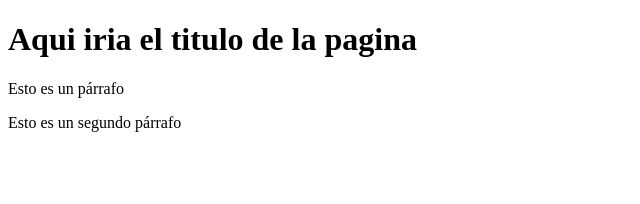
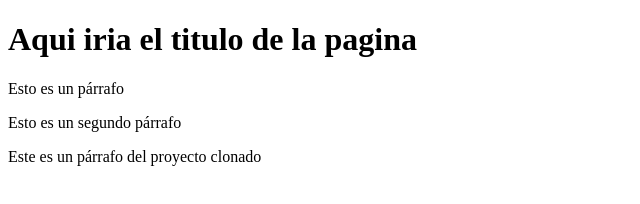
Before and after one commit to Wally-13mar/Proyecto-2, a plain HTML site: page index.html in a window 1280 px wide. Shown: the whole page, without its empty margins (0-640 px from the left). Drawn offline with Linux system fonts and the light colour scheme.

Commit message:
Actualizzacion para fork

```diff
--- a/index.html
+++ b/index.html
@@ -11,5 +11,8 @@
     <h1>Aqui iria el titulo de la pagina</h1>
     <p>Esto es un párrafo</p>
     <p>Esto es un segundo párrafo</p>
+
+    <p>Este es un párrafo del proyecto clonado</p>
+
 </body>
 </html>
```
